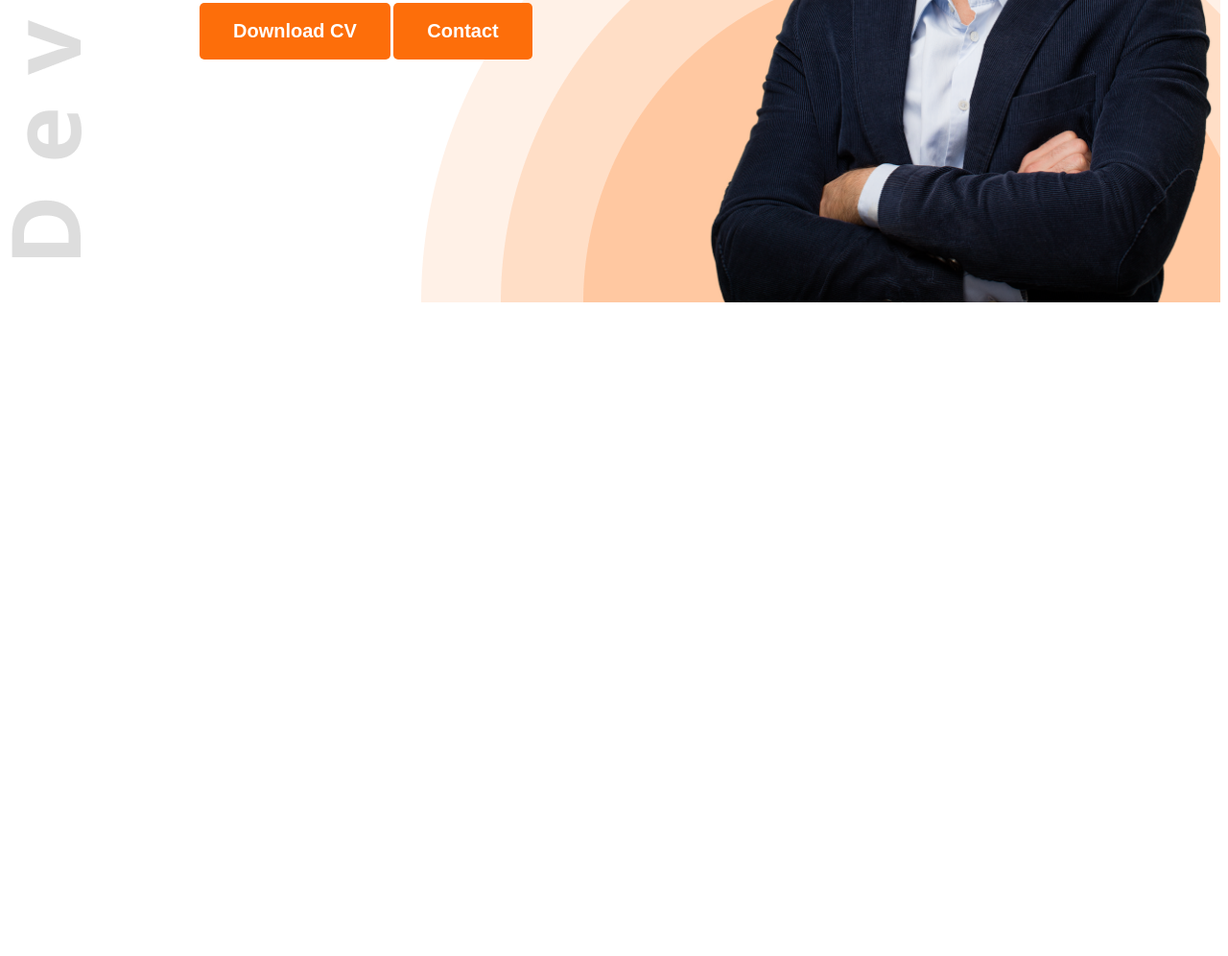
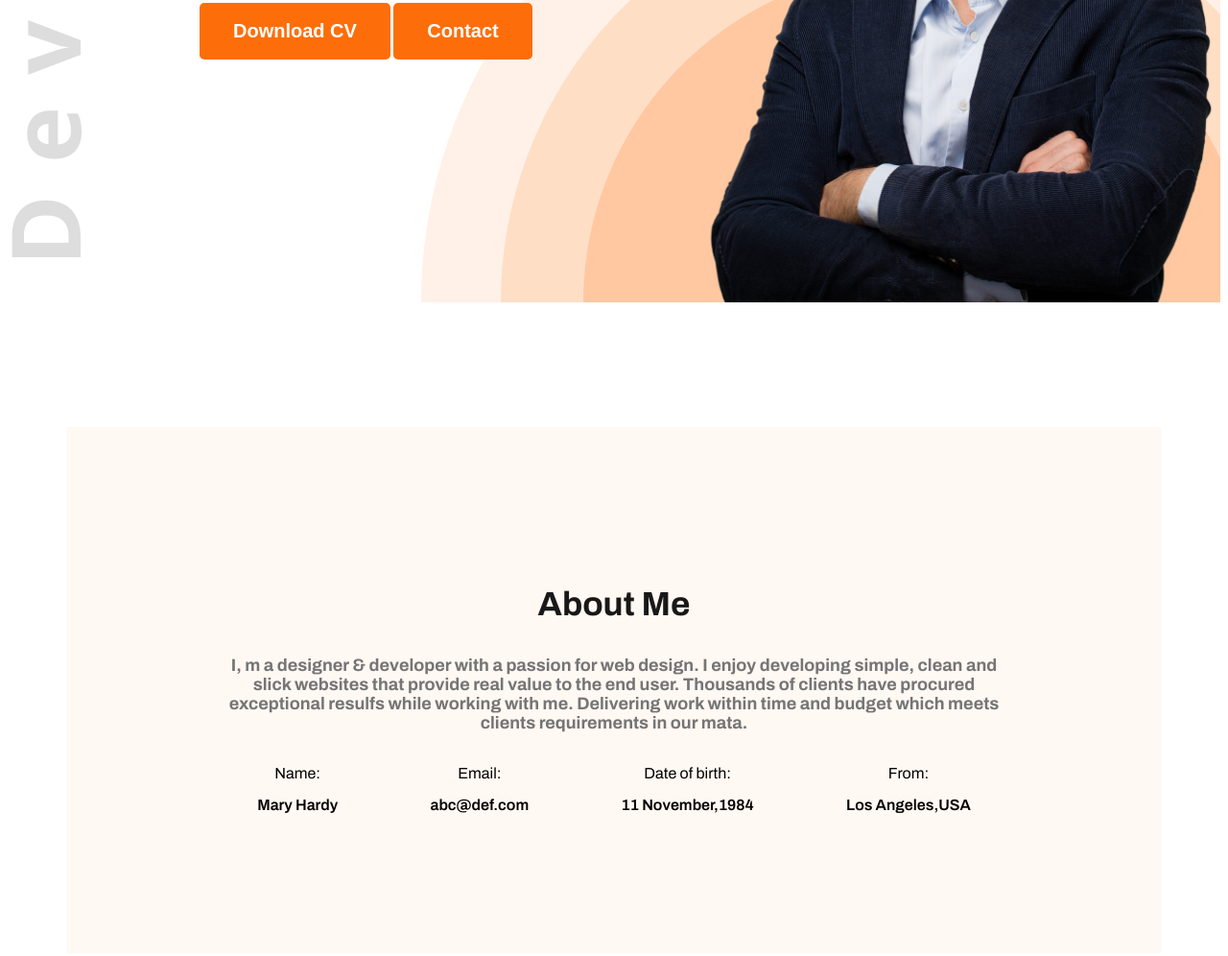
Before and after one commit to roll-raihan/webdeveloper-portfolio, a plain HTML site: page index.html in a window 1280 px wide. Shown: the part 503-1499 px from the top of the page at 96% size. Before the commit the page ends 826 px from the top, so only its background shows below. Drawn offline with Linux system fonts and the light colour scheme.

Commit message:
added about items

```diff
--- a/index.html
+++ b/index.html
@@ -10,7 +10,7 @@
     <link rel="stylesheet" href="styles/portfolio.css">
 </head>
 <body class="archivo-normal">
-    <header class="header">
+    <header class="header secodary-bg">
        <nav>
         <h3 class="nav-title">Ma<span class="text-primary">r</span>y</h3>
         <ul>
@@ -31,7 +31,30 @@
        </div>
     </header>
     <main>
-
+       <section class="about secodary-bg">
+        <h3 class="section-title">About Me</h3>
+        <p class="section-description">
+            I, m a designer & developer with a passion for web design. I enjoy developing simple, clean and slick websites that provide real value to the end user. Thousands of clients have procured exceptional resulfs while working with me. Delivering work within time and budget which meets clients requirements in our mata.
+        </p>
+        <div class="about-items">
+            <div class="about-item">
+                <p class="item-title">Name:</p>
+                <p class="item-description">Mary Hardy</p>
+            </div>
+            <div class="about-item">
+                <p class="item-title">Email:</p>
+                <p class="item-description">abc@def.com</p>
+            </div>
+            <div class="about-item">
+                <p class="item-title">Date of birth:</p>
+                <p class="item-description">11 November,1984</p>
+            </div>
+            <div class="about-item">
+                <p class="item-title">From:</p>
+                <p class="item-description">Los Angeles,USA</p>
+            </div>
+        </div>
+       </section>
     </main>
     <footer>
 
--- a/styles/portfolio.css
+++ b/styles/portfolio.css
@@ -7,6 +7,9 @@
     "wdth" 100;
 }
 /* Shared style */
+.secondary-bg{
+    background-color: #FFF8F3;
+}
 .text-primary{
     color: #FD6E0A;
 }
@@ -18,6 +21,16 @@
     border: none;
     padding: 18px 35px;
     border-radius: 5px;
+}
+.section-title{
+    font-size: 35px;
+    font-weight: bold;
+    color: #181818;
+}
+.section-description{
+    font-size: 18px;
+    font-weight: bold;
+    color: #757575;
 }
 .dark-2{
     color: #474747;
@@ -74,3 +87,23 @@ nav li a{
 .banner-profile-pic{
     width: 580px;
 }
+/* main styles */
+main{
+    max-width: 1140px;
+    margin: 0 auto;
+    background-color: #FFF8F3;
+}
+/* about styles */
+.about{
+    border-radius: 10px;
+    padding: 130px 150px;
+    text-align: center;
+    margin-top: 130px;
+}
+.about-items{
+    display: flex;
+    justify-content: space-around;
+}
+.item-description{
+    font-weight: 600;
+}
```
